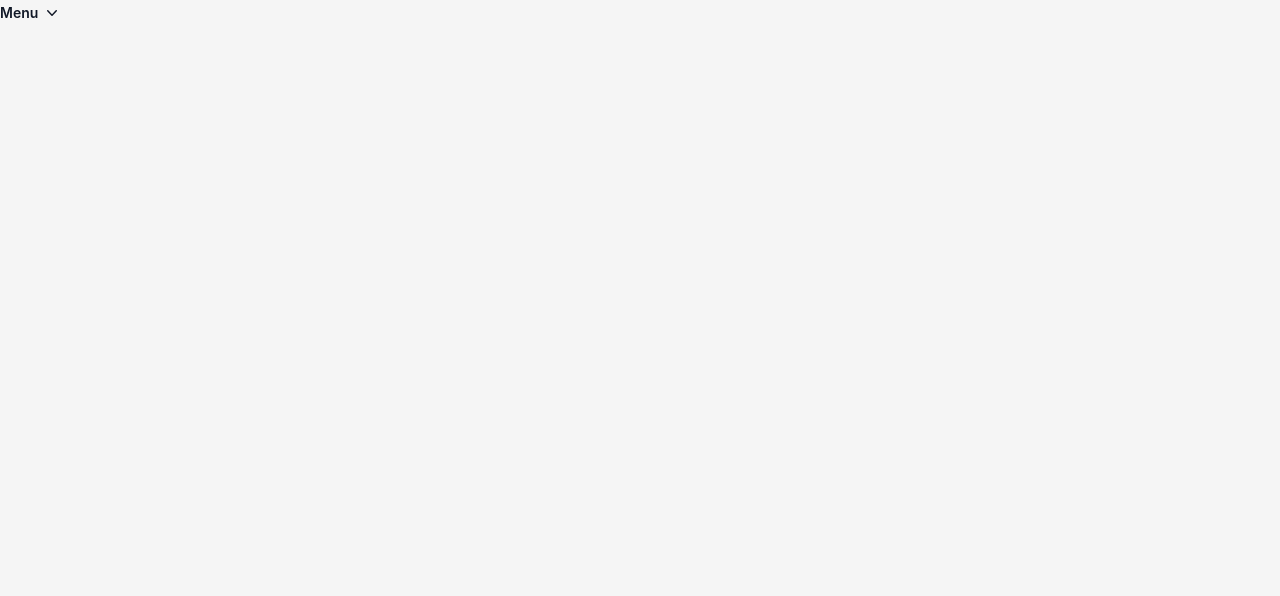
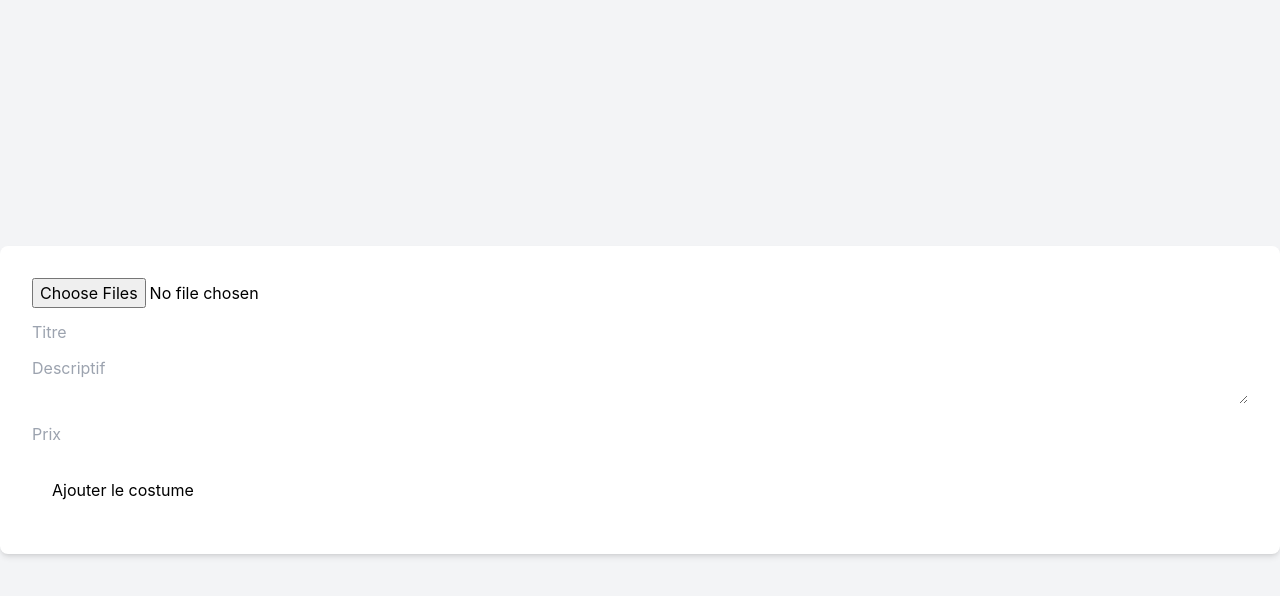
Before and after one commit to Thomas94170/Admin-LokalCostumes, a Next.js app: page /addcostume in a window 1280 px wide. Before the commit this address had no page. Shown: the top 596 px of the page. Built offline with nearby package versions, Linux system fonts and the light colour scheme.

Commit message:
ajout costume

```diff
--- a/components/navcostumes.js
+++ b/components/navcostumes.js
@@ -5,7 +5,7 @@ import Link from "next/link";
 
 const navigation = [
   { name: "Voir les costumes", href: "/viewcostumes", current: false },
-  { name: "Ajouter", href: "#", current: false },
+  { name: "Ajouter", href: "/addcostume", current: false },
   { name: "Supprimer", href: "/deletecostumes", current: false },
   { name: "Modifier", href: "#", current: false },
 ];
--- /dev/null
+++ b/pages/addcostume.js
@@ -0,0 +1,80 @@
+import { useState } from "react";
+import axios from "axios";
+
+export default function Addcostume() {
+  const [selectedFiles, setSelectedFiles] = useState([]);
+  const [titre, setTitre] = useState("");
+  const [description, setDescription] = useState("");
+  const [prix, setPrix] = useState("");
+
+  const handleFileChange = (event) => {
+    const files = Array.from(event.target.files);
+    setSelectedFiles(files);
+    console.log(files);
+  };
+
+  const handleUpload = async () => {
+    try {
+      const formData = new FormData();
+      selectedFiles.forEach((file) => {
+        formData.append("imageGallerie", file);
+        console.log(formData);
+      });
+
+      formData.append("titre", titre);
+      formData.append("description", description);
+      formData.append("prix", prix);
+
+      await axios.post("http://localhost:5400/costume/", formData, {
+        headers: {
+          "Content-Type": "multipart/form-data",
+        },
+      });
+
+      // Afficher une alerte de confirmation
+      alert("Costume ajouté avec succès");
+
+      setSelectedFiles([]); // Clear the selected files
+    } catch (error) {
+      console.error(error);
+      alert("Erreur dans la sauvegarde du costume " + error);
+    }
+  };
+
+  return (
+    <div className="flex justify-center items-center h-screen bg-gray-100">
+      <div className="p-8 bg-white rounded-lg shadow-md">
+        <input
+          className="mb-3"
+          type="file"
+          accept="image/*"
+          multiple
+          onChange={handleFileChange}
+        />
+        <input
+          className="w-full mb-3"
+          type="text"
+          placeholder="Titre"
+          value={titre}
+          onChange={(e) => setTitre(e.target.value)}
+        />
+        <textarea
+          className="w-full mb-3"
+          placeholder="Descriptif"
+          value={description}
+          onChange={(e) => setDescription(e.target.value)}
+        />
+        <input
+          className="w-full mb-3"
+          type="number"
+          placeholder="Prix"
+          value={prix}
+          onChange={(e) => setPrix(e.target.value)}
+        />
+        <button className="m-5" onClick={handleUpload}>
+          Ajouter le costume
+        </button>
+      </div>
+    </div>
+  );
+}
```
